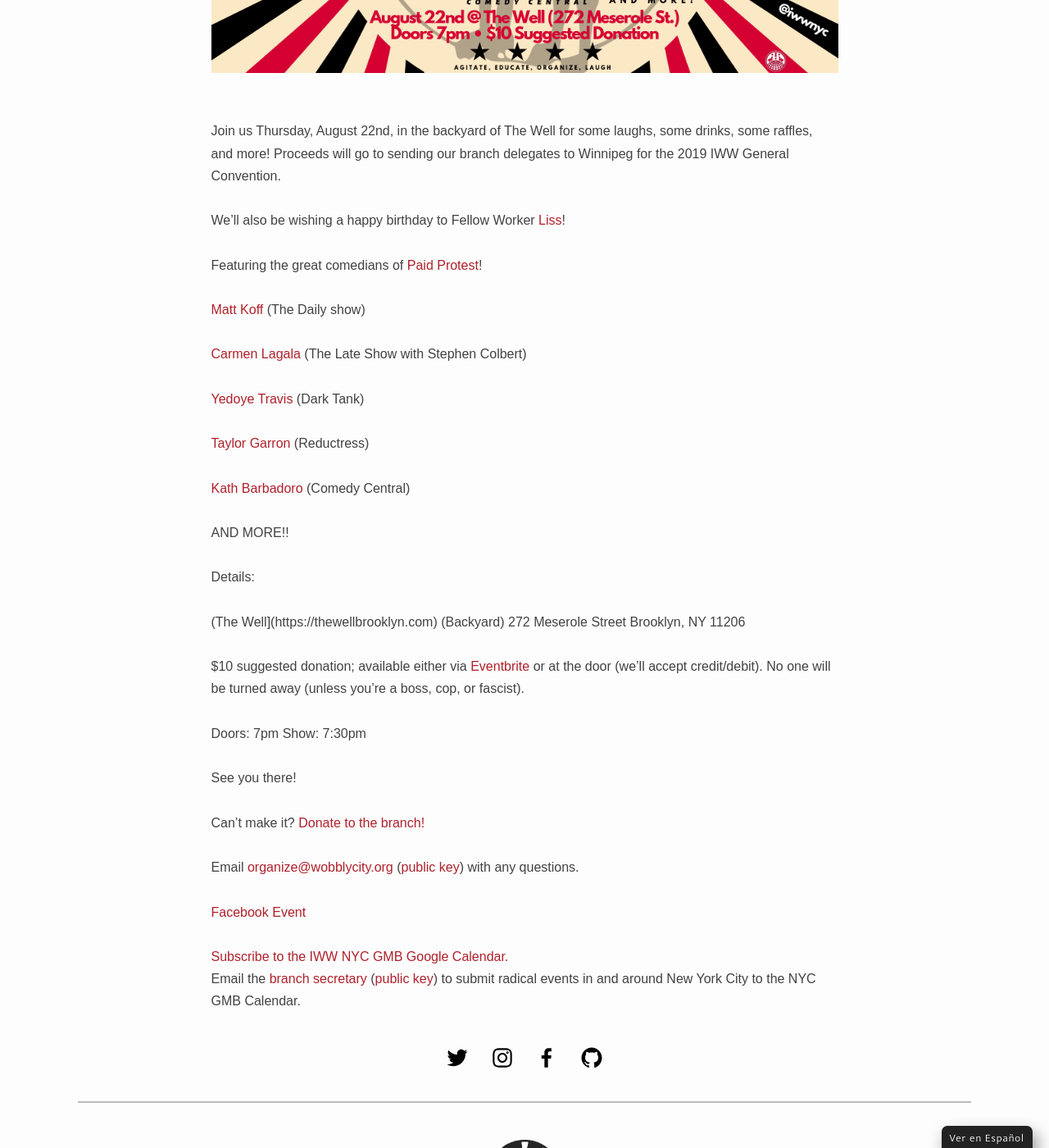
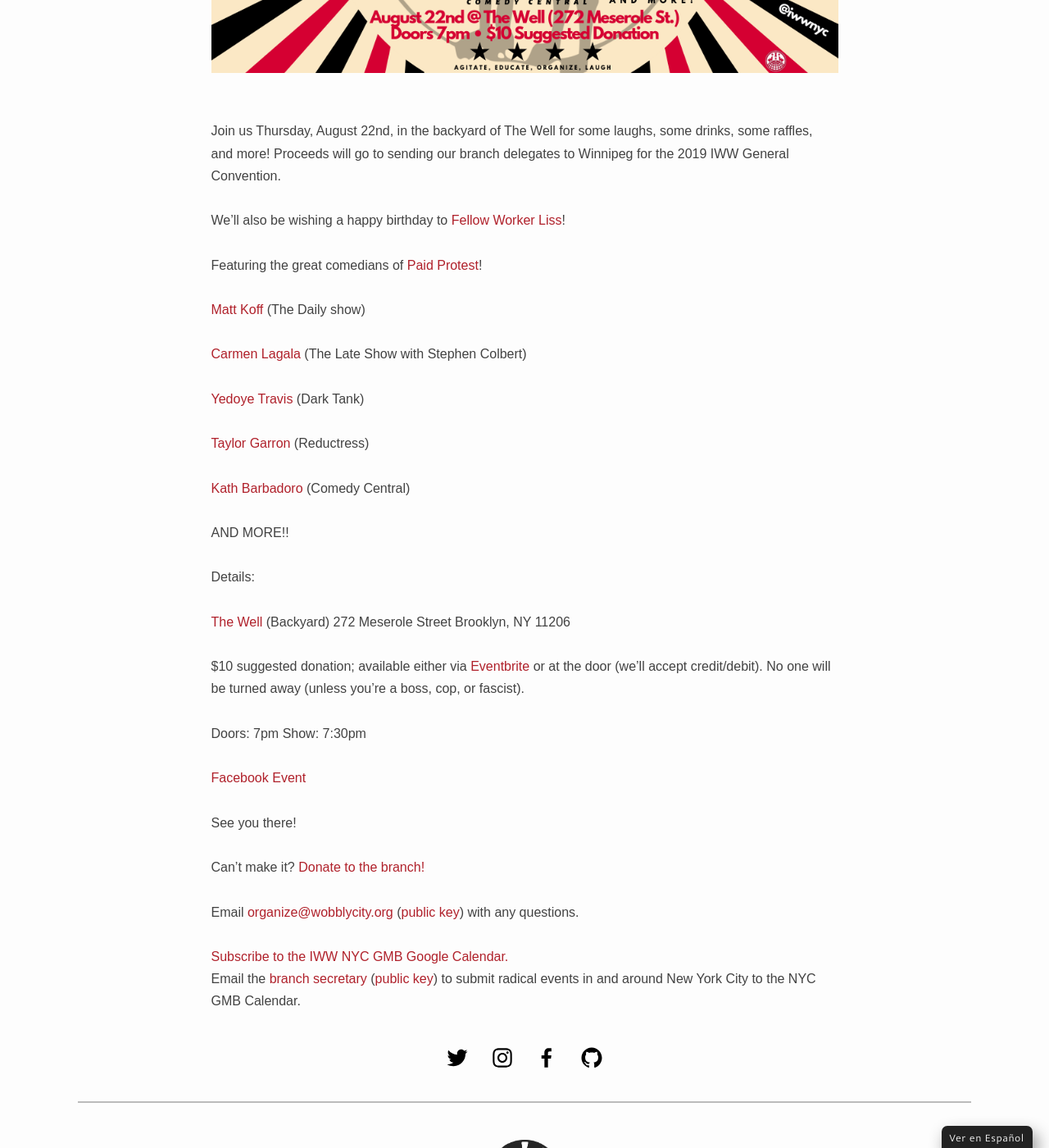
Before and after one commit to IWW-NYC-GMB/iww.nyc, a Jekyll site: the page built from _events/paid-protest.md, in a window 1280 px wide and 1400 px high, scrolled down 1157 px. Shown: the whole window at 82% size. Built offline with Jekyll 4.4.1, drawn with Linux system fonts in a browser that asks for light colours; some web fonts are replaced.

Commit message:
Update paid-protest.md

```diff
--- a/_events/paid-protest.md
+++ b/_events/paid-protest.md
@@ -8,7 +8,7 @@
 
 Join us Thursday, August 22nd, in the backyard of The Well for some laughs, some drinks, some raffles, and more! Proceeds will go to sending our branch delegates to Winnipeg for the 2019 IWW General Convention.
 
-We'll also be wishing a happy birthday to Fellow Worker [Liss](https://twitter.com/tankandfile)!
+We'll also be wishing a happy birthday to [Fellow Worker Liss](https://twitter.com/tankandfile)!
 
 Featuring the great comedians of [Paid Protest](https://twitter.com/paidprotest)!
 
@@ -26,7 +26,7 @@
 
 Details:
 
-(The Well](https://thewellbrooklyn.com) (Backyard)
+[The Well](https://thewellbrooklyn.com) (Backyard)
 272 Meserole Street
 Brooklyn, NY 11206
 
@@ -35,10 +35,10 @@
 Doors: 7pm
 Show: 7:30pm
 
+[Facebook Event](https://www.facebook.com/events/495434544551129/)
+
 See you there!
 
 Can't make it? [Donate to the branch!](https://wobblycity.org/donate)
 
 Email <mailto:organize@wobblycity.org> ([public key](/assets/keys/publickey.organize@wobblycity.org.asc)) with any questions.
-
-[Facebook Event](https://www.facebook.com/events/495434544551129/)
```
